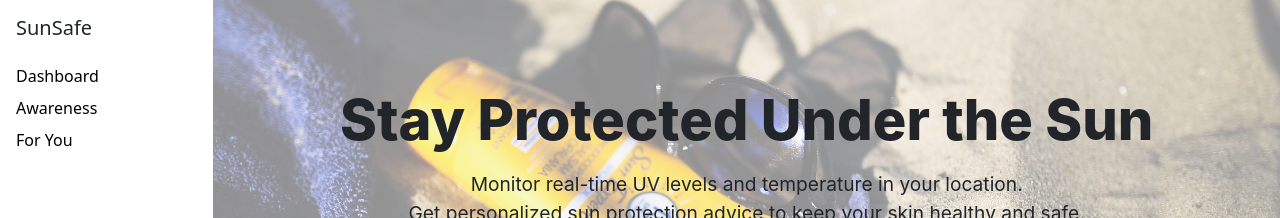
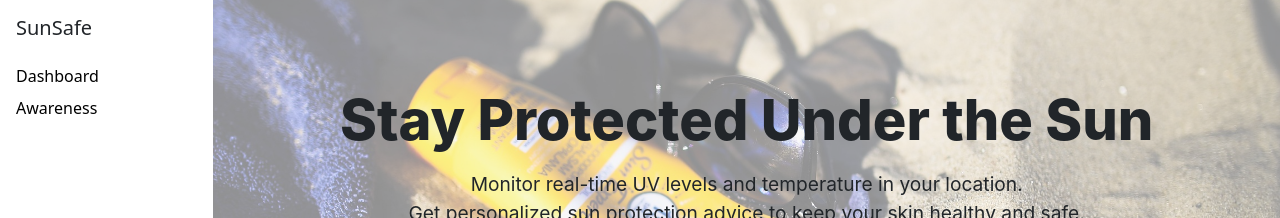
Before and after one commit to czhu0048-hash/FIT5120-TA38-ONBOARDING, a Vue app: page / in a window 1280 px wide. Shown: the top 218 px of the page. Built offline with nearby package versions, Linux system fonts and the light colour scheme.

Commit message:
impl: Deleted "for you" view

```diff
--- a/src/App.vue
+++ b/src/App.vue
@@ -12,9 +12,9 @@
         <li class="nav-item mb-2">
           <router-link to="/awarenessOne" class="nav_item_custom text-black">Awareness</router-link>
         </li>
-        <li class="nav-item mb-2">
+        <!-- <li class="nav-item mb-2">
           <router-link to="/foryou" class="nav_item_custom text-black">For You</router-link>
-        </li>
+        </li> -->
       </ul>
     </nav>
 
```
